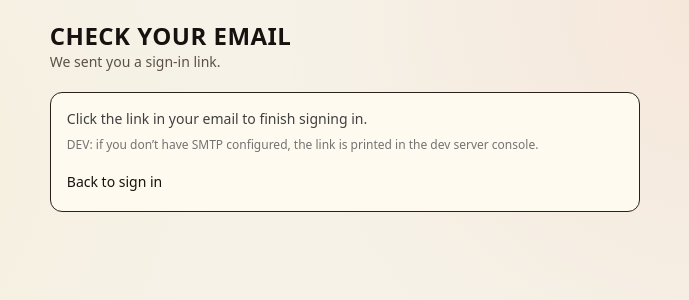
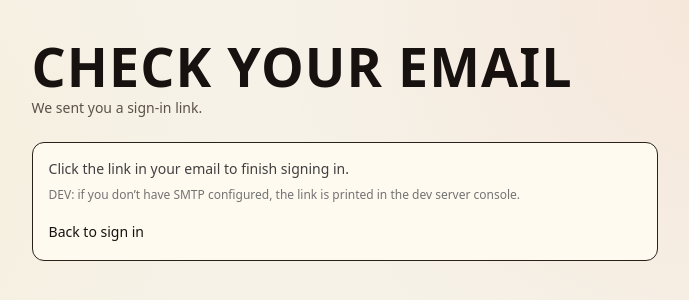
Before and after one commit to michaelasper/headstash, a Next.js app: page /auth/verify in a window 1280 px wide. Shown: the top 300 px of the page, without its empty margins (295-984 px from the left). Built offline with nearby package versions, Linux system fonts and the light colour scheme.

Commit message:
style: improve global type scale and page rhythm container

```diff
--- a/src/app/_components/ui.tsx
+++ b/src/app/_components/ui.tsx
@@ -64,7 +64,7 @@ export function Container({
   return (
     <main
       id={id}
-      className="mx-auto flex min-h-dvh max-w-[68ch] flex-col gap-5 px-4 py-6"
+      className="mx-auto flex min-h-dvh w-full max-w-[72ch] flex-col gap-6 px-4 py-8 md:py-10"
     >
       {children}
     </main>
@@ -83,7 +83,7 @@ export function PageHeader({
   return (
     <header className="flex items-start justify-between gap-4">
       <div className="flex flex-col gap-1">
-        <h1 className="text-2xl font-semibold leading-[var(--lh-heading)] tracking-tight">
+        <h1 className="text-[length:var(--text-h2)] font-semibold leading-[var(--lh-heading)] tracking-tight md:text-[length:var(--text-h1)]">
           {title}
         </h1>
         {subtitle ? (
```
